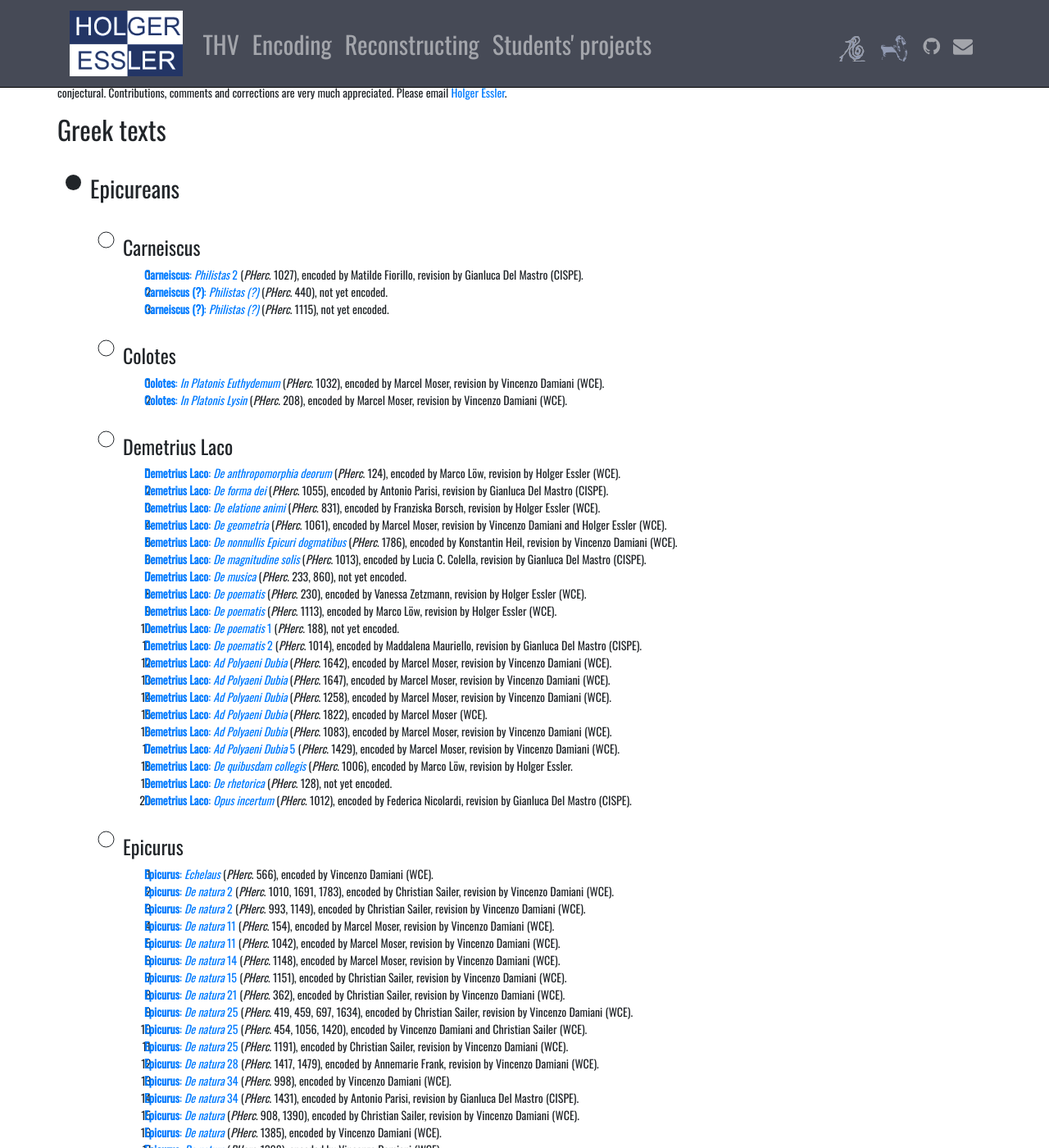
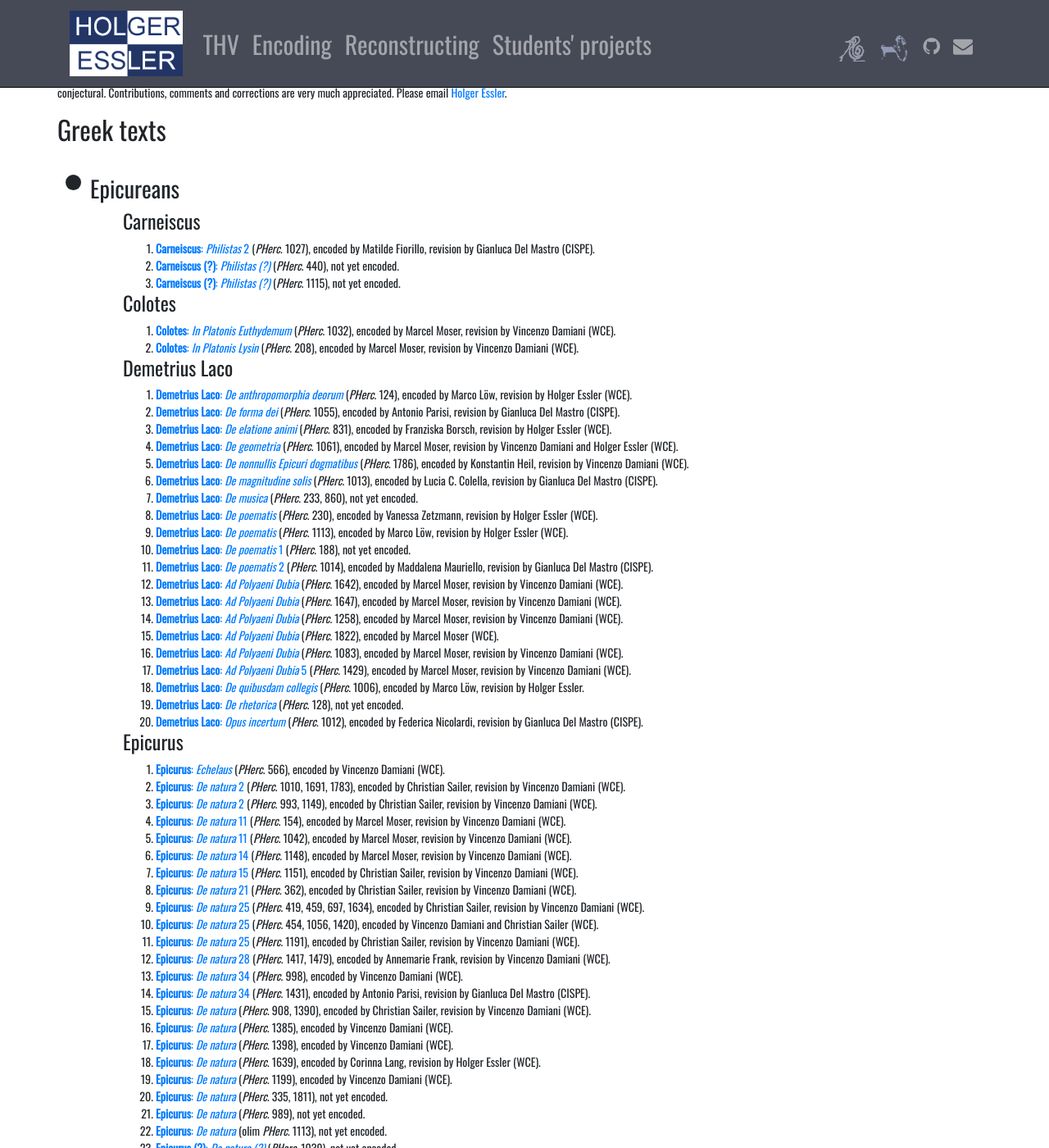
Before and after one commit to HolgerEssler/HolgerEssler.github.io, a Jekyll site: the page built from thv.html, in a window 1280 px wide and 1400 px high, scrolled down 244 px. Shown: the whole window at 82% size. Built offline with Jekyll 4.4.1, drawn with Linux system fonts in a browser that asks for light colours; nearby versions of some CDN libraries.

Commit message:
Style thv.

```diff
--- a/css/main.css
+++ b/css/main.css
@@ -10,23 +10,20 @@
   text-align: justify;
 }
 
-.thv ol{
-  font-family: 'Open Sans' sans-serif;
-  font-size: 14px !important;
-  text-align: left;
-}
-
-.thv ul{
-    list-style: none;
-}
-
-.thv li{
+ol.thv li{
     list-style-position: outside;
-    text-indent: -1em;
   font-family: 'Open Sans' sans-serif;
     font-size: 14px !important;
   text-align: left;
 }
+
+
+ul.thv li{
+        list-style-position: none;
+  text-align: left;
+}
+
+
 
 .nav-link {
   font-size: 30px;
--- a/thv.html
+++ b/thv.html
@@ -28,12 +28,12 @@
           <div class="row">
             <h2>Greek texts</h2>
           </div>
-            <ul>
+            <ul class="thv">
               <li>
                 <div class="row">
                 <h3>Epicureans</h3>
                 </div>
-                <ul>
+                <ul class="thv">
                 <li>
                   <div class="row">
                     <h4>Carneiscus</h4>
@@ -142,7 +142,7 @@
                   <div class="row">
                     <h4>Philodemus</h4>
                   </div>
-                  <ul>
+                  <ul class="thv">
                     <li>
                       <div class="row">
                         <h5>Aesthetics</h5>
@@ -355,7 +355,7 @@
                 <div class="row">
                   <h3>Stoics</h3>
                 </div>
-                <ul>
+                <ul class="thv">
                   <li>
                     <div class="row">
                       <h4>Chrysippus</h4>
@@ -436,7 +436,7 @@
       <div class="row">
             <h2>Latin texts</h2>
       </div>
-      <ul>
+      <ul class="thv">
         <li>
           <div class="row">
                 <h3>Poetry</h3>
```
